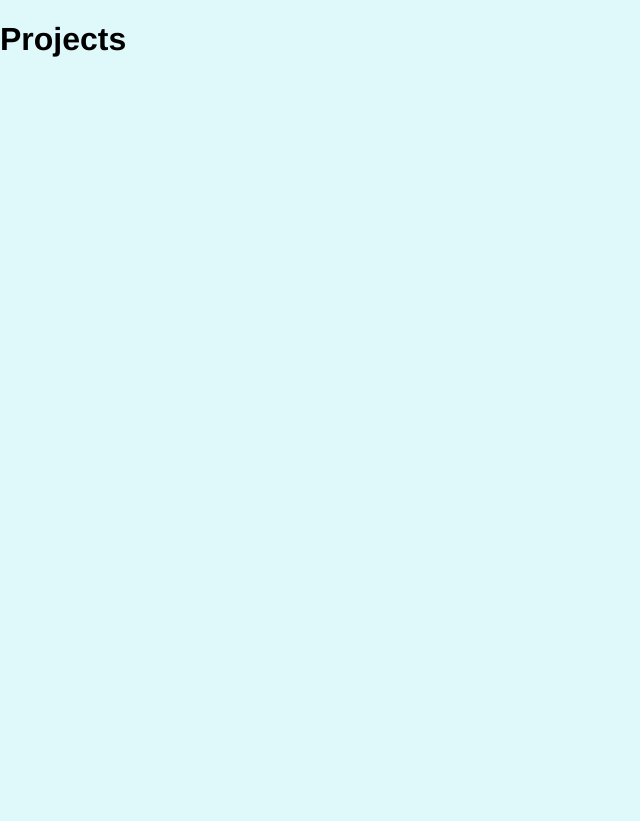
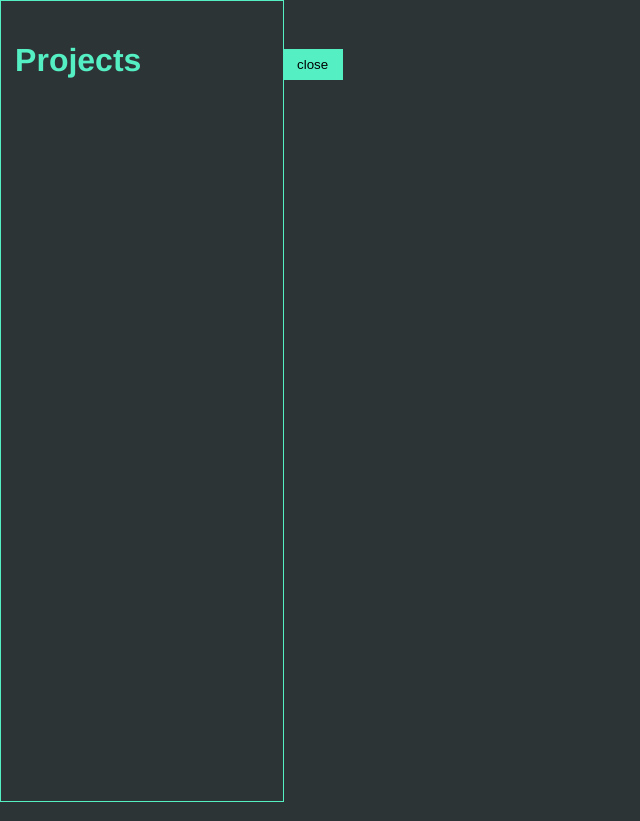
Before and after one commit to silashuereca/vue-form-elements, a Vue app: page /projects in a window 1280 px wide. Shown: the whole page, without its empty margins (0-640 px from the left). Built offline with nearby package versions, Linux system fonts and the light colour scheme.

Commit message:
chore: finish building out toggle menu

```diff
--- a/src/assets/css/main.css
+++ b/src/assets/css/main.css
@@ -1,7 +1,7 @@
 body {
   padding: 0;
   margin: 0;
-  background-color: #dff9fb;
+  background-color: #2d3436;
 }
 
 #app {
--- a/src/views/Home.vue
+++ b/src/views/Home.vue
@@ -2,12 +2,12 @@
   <div class="home-container">
     <div class="box">
       <div class="left-container">
-        <h1>Vue Cave</h1>
+        <h1>Vue Lab</h1>
       </div>
       <div class="right-container">
         <div class="inner-right-box">
           <p>
-          Welcome to the vue cave.
+            A test lab for complex Vue projects will complete documentaion. <br> Enjoy :)
           </p>
         <div class="buttons-container">
           <div>
@@ -48,7 +48,7 @@ export default {
 .box {
   display: flex;
   background-color: #fff;
-  box-shadow: 0 25px 50px -12px rgba(0, 0, 0, 0.25)
+  box-shadow: 0 25px 50px -12px rgba(0, 0, 0, 0.6)
 }
 
 .left-container {
@@ -57,11 +57,11 @@ export default {
   display: flex;
   justify-content: center;
   align-items: center;
-  background-color: #1dd1a1;
+  background-color: #55efc4;
 }
 
 h1 {
-  color: #fff;
+  color: #000;
 }
 
 p {
@@ -92,14 +92,15 @@ p {
   cursor: pointer;
   border: none;
   border-radius: 5px;
-  background-color: #1dd1a1;
+  background-color: #55efc4;
   transition: all 0.1s ease-in-out;
-  color: white;
+  color: #000;
   font-size: 18px;
 }
 
 .btn:hover {
-  background-color: #10ac84;
+  background-color: #00b894;
+  color: #fff;
 }
 
 .bottom-btn {
--- a/src/views/projects/projects.vue
+++ b/src/views/projects/projects.vue
@@ -1,15 +1,113 @@
 <template>
-  <div>
-    <h1>Projects</h1>
+  <div class="projects-container">
+    <div class="toggle-container" v-bind:class="{'close-toggle': toggle}">
+      <button
+        class="toggle-btn"
+        v-text="toggle ? 'Menu' : 'close'"
+        v-on:click="toggleBtn()"
+        >
+      </button>
+      <div class="toggle-projects">
+        <h1>Projects</h1>
+      </div>
+    </div>
+    <div class="docs-container">
+    </div>
   </div>
 </template>
 
 <script>
 export default {
   name: 'projects',
+  data() {
+    return {
+      toggle: false,
+    };
+  },
+  mounted() {
+    const width = window.innerWidth;
+    console.log('Width', width);
+    if (width < 1024) {
+      this.toggle = true;
+    }
+  },
+  methods: {
+    toggleBtn() {
+      this.toggle = !this.toggle;
+    },
+  },
 };
 </script>
 
-<style>
+<style scoped>
 
+  h1 {
+    color: #55efc4
+  }
+
+ .projects-container {
+ }
+
+ .toggle-container {
+   display: flex;
+   justify-content: center;
+   align-items: center;
+   width: 22%;
+   height: 100vh;
+   position: sticky;
+   border: 1px solid #55efc4;
+   transition: left 1s ease-in-out;
+ }
+
+ .toggle-btn {
+   position: absolute;
+   color: #000;
+   width: 60px;
+   padding: 8px;
+   background-color: #55efc4;
+   border: none;
+   top: 6%;
+   right: -60px;
+   cursor: pointer;
+   outline: none;
+   box-shadow: none;
+ }
+
+ .toggle-btn:hover {
+   background-color: #00b894;
+   color: #fff;
+ }
+
+ .close-toggle {
+   position: absolute;
+   left: -22.5%;
+ }
+
+ .toggle-projects {
+   width: 90%;
+   height: 95%;
+ }
+
+ /* media queries */
+ @media only screen and (max-width: 1024px){
+   .toggle-container {
+     width: 35%;
+   }
+
+   .close-toggle {
+     position: absolute;
+     left: -35.5%;
+   }
+ }
+
+ @media only screen and (max-width: 500px){
+   .toggle-container {
+     width: 70%;
+   }
+
+   .close-toggle {
+     position: absolute;
+     left: -70.5%;
+   }
+ }
 </style>
```
